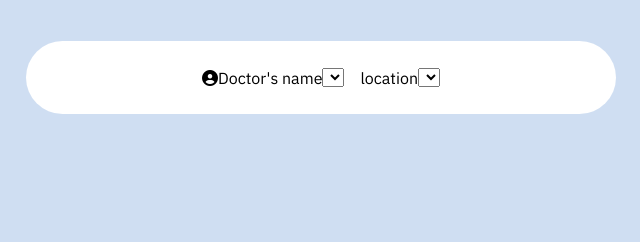
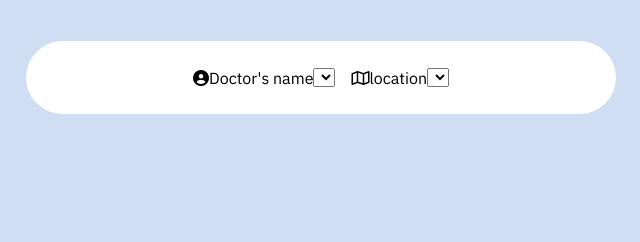
Before and after one commit to waledayoub-77/figam_design_digitalHub, a plain HTML site: page index.html in a window 1280 px wide. Shown: the part 469-711 px from the top of the page, 30-670 px from the left. Drawn offline with Linux system fonts and the light colour scheme.

Commit message:
change branch

```diff
--- a/index.html
+++ b/index.html
@@ -49,6 +49,7 @@
                 <select name="" id=""></select>
                 </div>
                 <div class="location-search">
+                <i class="fa-regular fa-map"></i>
                 <p>location</p>
                 <select name="" id=""></select>
                 </div>
```
